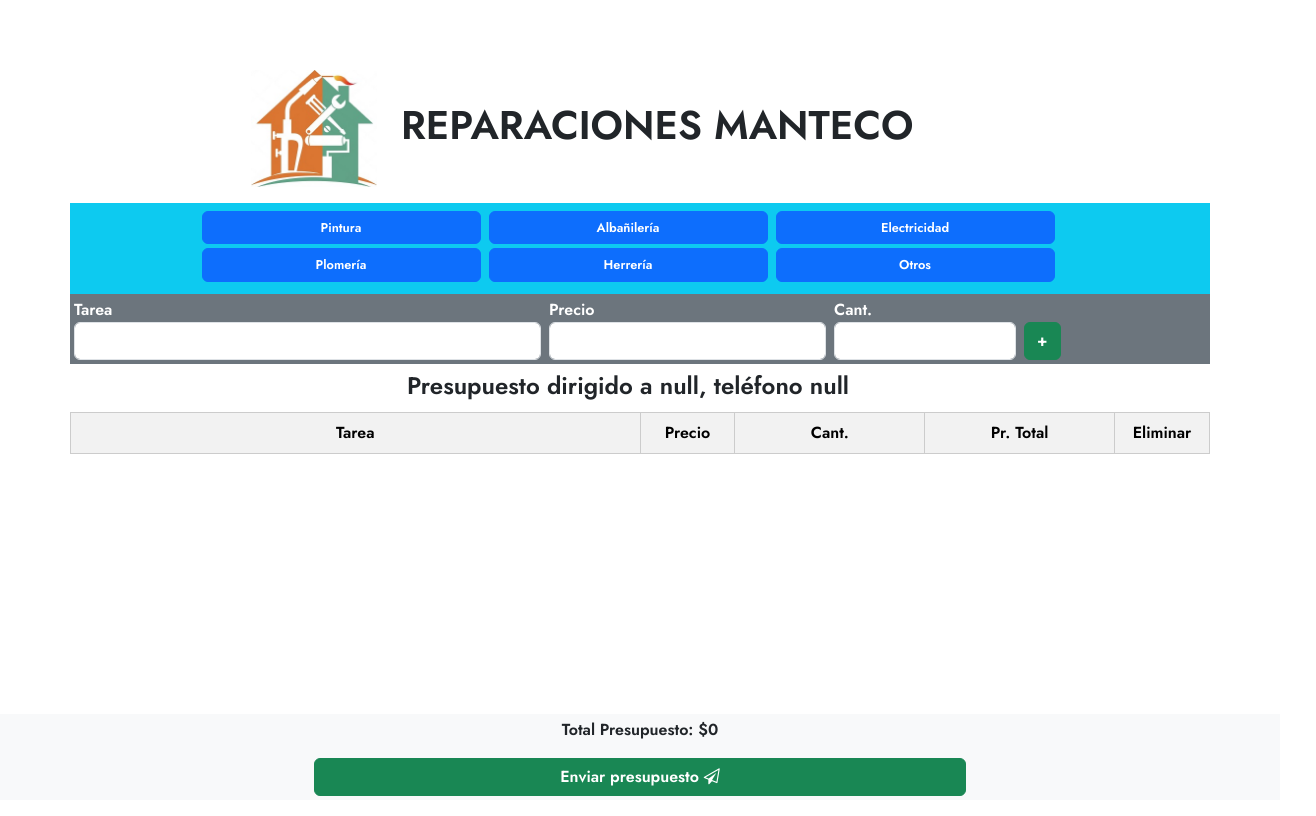
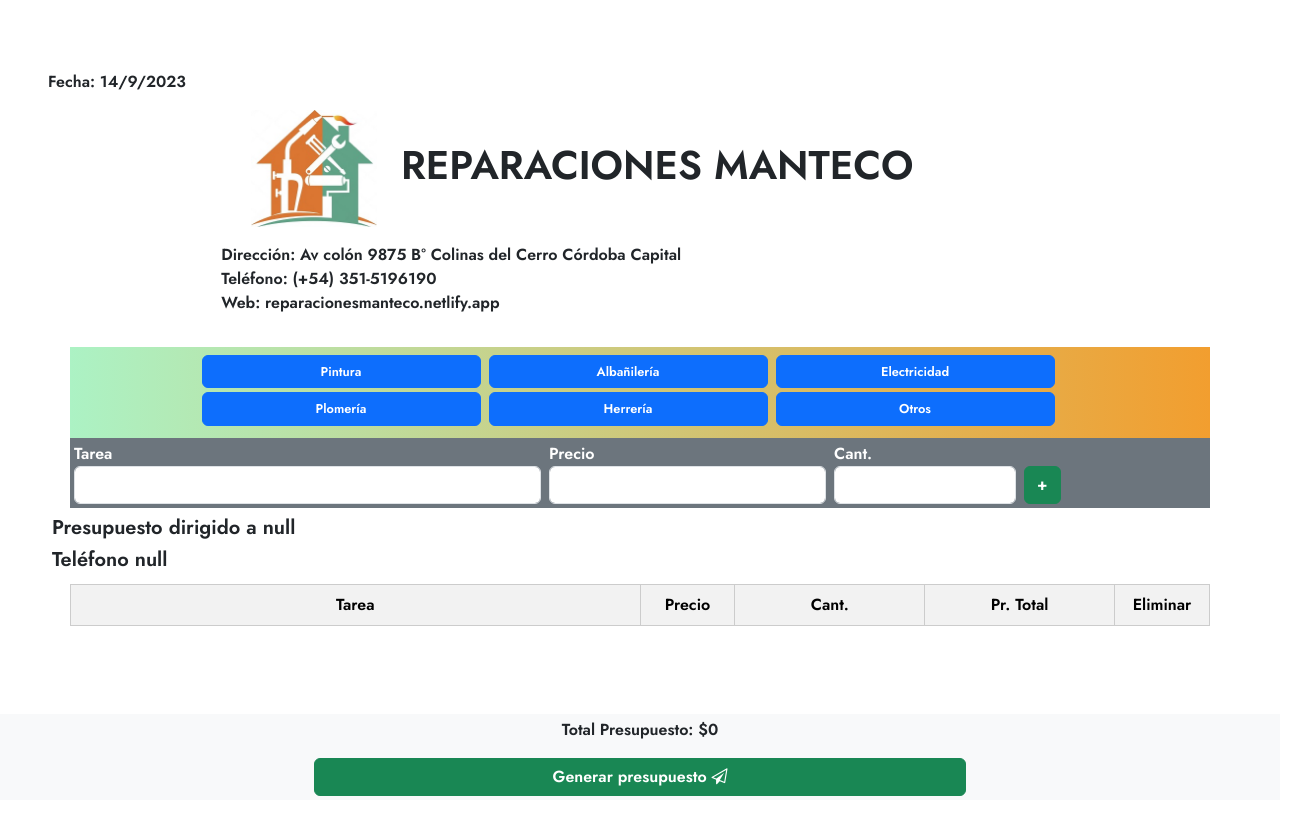
Before and after one commit to DiegoDelgado82/proyectoFinal-Delgado, a website: page pages/principal.html in a window 1280 px wide. Shown: the whole page, 1316 px wide, since content can reach past the window. Drawn offline with nearby package versions, Linux system fonts and the light colour scheme.

Commit message:
Modificacion de estilos, lay out del presupuesto y funciones

```diff
--- a/css/main.css
+++ b/css/main.css
@@ -9,7 +9,10 @@ background: rgb(8,8,8);
 background: linear-gradient(90deg, rgba(8,8,8,1) 0%, rgba(172,242,196,1) 0%, rgba(242,158,47,1) 100%);
 }
 
-
+.bgBotones {
+  background: rgb(8,8,8);
+  background: linear-gradient(90deg, rgba(8,8,8,1) 0%, rgba(172,242,196,1) 0%, rgba(242,158,47,1) 100%);
+  }
 
 
 body {
--- a/js/scripts.js
+++ b/js/scripts.js
@@ -66,7 +66,7 @@ function revisarLocalStorage() {
       clientePresupuestoViejo.crearMensaje();
       clientePresupuesto = clientePresupuestoViejo;
     } else {
-      modal.show();
+      //modal.show();
     }
   } else {
    // modal.show();
@@ -82,13 +82,14 @@ function enviarDatosCliente(cliente, telefono) {
 //Obtengo por parámetro el nombre y teléfono del cliente para que lo muestre en la página principal
 function obtenerInfoCliente() {
   const url = new URL(window.location.href);
-
+  const fecha= new Date()
   let cliente = url.searchParams.get("cliente");
   let telefono = url.searchParams.get("telefono");
 
-  document.getElementById(
-    "hCliente"
-  ).textContent = `Presupuesto dirigido a ${cliente}, teléfono ${telefono}`;
+  document.getElementById("hCliente").textContent = `Presupuesto dirigido a ${cliente}`;
+  document.getElementById("hTelefono").textContent = `Teléfono ${telefono}`;
+  document.getElementById("pFecha").textContent = `Fecha: ${fecha.getDate()}/${
+    fecha.getMonth() + 1}/${fecha.getFullYear()}`;
 }
 
 //Se realizo la modificación de la función cargar cliente, utilizando funcion flecha y operador ternario AND
@@ -97,13 +98,17 @@ const cargarCliente = () => {
   let modal = document.getElementById("modalForm");
   let nombre = document.getElementById("nombreInput").value;
   let telefono = document.getElementById("telefonoInput").value;
+  console.log(nombre+","+telefono)
   nombre !== "" && telefono !== ""
     ? ((clientePresupuesto = new Cliente(nombre, telefono)),
       clientePresupuesto.crearMensaje(),
       console.log(clientePresupuesto),
       enviarDatosCliente(nombre, telefono),
       cargarClienteEnLocalStorage(nombre, telefono),
-       modal.close()
+      alert("modal apagado"),
+      nombre.value="",
+      telefono.value="",
+       modal.style.display="none"
       )
 
     : alert(`No se cargaron los datos correctamente, reintente`);
@@ -212,6 +217,7 @@ function generarPDF() {
   document.getElementById("tareas").style.display = "none";
   document.getElementById("hTotalPresupuesto").textContent =
     document.getElementById("total").textContent;
+    document.getElementById("pLeyendaPresupuesto").innerHTML="El siguiente prespuesto es a modo informativo, el mismo puede variar.<br>Válido por el termino de 48 hs.<br>El mismo no incluye costo de materiales, fletes, o gastos indirectos "
   eliminarColumna();
   const element = document.getElementById("main-print");
 
--- a/pages/principal.html
+++ b/pages/principal.html
@@ -40,17 +40,24 @@ hincapié solamente en la funcionalidad que de manera eficaz por medio de estos
   </head>
   <body onload="obtenerInfoCliente()">
     <main id="main-print">
+      <p class="mx-5 " id="pFecha"></p>
       <section class="container-fluid">
-        <div class="row col-12 mb-3 justify-content-center align-items-center">
+        <div class="row col-12 mb-3  justify-content-center align-items-center">
           <img
             src="../img/imagen.jpeg"
             alt="Imagen Reparacioens Manteco"
             class="col-4 imgLogo"
           />
           <h1 class="h1 col-6">REPARACIONES MANTECO</h1>
+
+        </div>
+        <div class="row col-12 mb-3  justify-content-center align-items-center">
+          <p class=" col-8 mb-0">Dirección: Av colón 9875 B° Colinas del Cerro Córdoba Capital</p>
+          <p class=" col-8 mb-0">Teléfono: (+54) 351-5196190</p>
+          <p class=" col-8" >Web: reparacionesmanteco.netlify.app</p>
         </div>
       </section>
-      <section class="container bg-info py-2" id="botones">
+      <section class="container bgBotones py-2" id="botones">
         <div class="row">
           <div class="row col-12 justify-content-center align-items-center">
             <button
@@ -140,8 +147,9 @@ hincapié solamente en la funcionalidad que de manera eficaz por medio de estos
         </div>
       </section>
       <section class="mt-2 px-0">
-        <div class="row col-12 justify-content-center align-items-center">
-          <h4 class="text-center" id="hCliente"></h4>
+        <div class="row col-12">
+          <h5 class="mx-5 px-3"  id="hCliente"></h5>
+          <h5 class="mx-5 px-3"  id="hTelefono"></h5>
         </div>
       </section>
 
@@ -164,14 +172,15 @@ hincapié solamente en la funcionalidad que de manera eficaz por medio de estos
       <section class="container-fluid mb-5">
         <div class="row col-12 justify-content-center align-items-center">
           <h5 id="hTotalPresupuesto"></h5>
+          <i><p class="text-center mt-5" id="pLeyendaPresupuesto"></p></i>
         </div>
       </section>
     </main>
     <footer class="footer z-1">
       <div class="row mt-1 justify-content-center align-items-center">
         <b
-          ><p class="col-12 text-center" id="total">Total Presupuesto: $0</p></b
-        >
+          ><p class="col-12 text-center" id="total">Total Presupuesto: $0</p></b>
+
       </div>
       <div class="row mb-1 justify-content-center align-items-center">
         <button
@@ -179,7 +188,7 @@ hincapié solamente en la funcionalidad que de manera eficaz por medio de estos
           class="btn btn-success col-6 btnPresupuesto"
           onclick="generarPDF()"
         >
-          Enviar presupuesto <i class="fa fa-send-o"></i>
+          Generar presupuesto <i class="fa fa-send-o"></i>
         </button>
       </div>
     </footer>
```
Also changed, not shown: index.html (+3 -0 lines), 1 other file.
